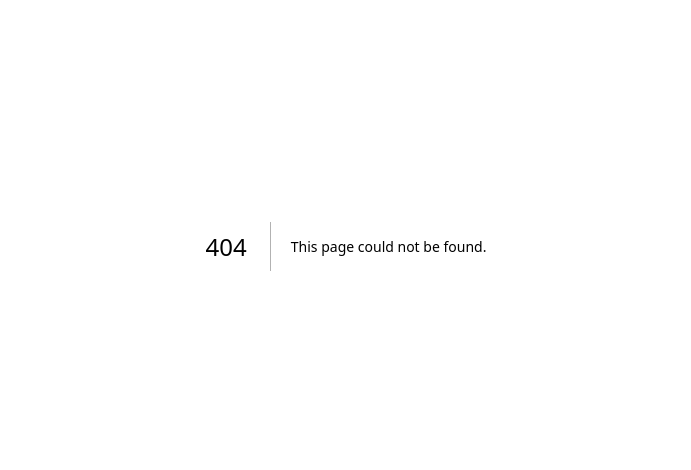
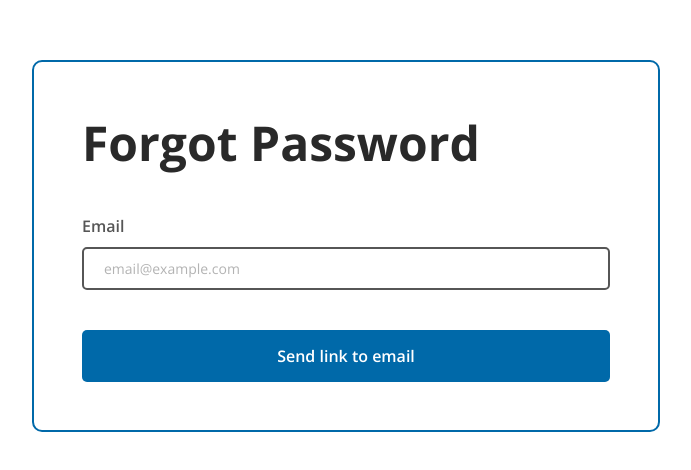
Before and after one commit to calblueprint/immigration-justice-project, a Next.js app: page /forgot-password in a window 1280 px wide. Before the commit this address had no page. Shown: the part 154-624 px from the top of the page, without its empty margins (294-985 px from the left). Built offline with nearby package versions, Linux system fonts and the light colour scheme.

Commit message:
got rid of erroring in TextInput component; finished Forgot Password page

```diff
--- a/src/app/(auth)/login/page.tsx
+++ b/src/app/(auth)/login/page.tsx
@@ -35,7 +35,6 @@ export default function Login() {
           <TextInput
             label="Email"
             placeholder="email@example.com"
-            erroring={false}
             errorText="Email Error" // {errorMessage}
             type="email"
             name="email"
@@ -45,7 +44,6 @@ export default function Login() {
           <TextInput
             label="Password"
             placeholder="Password"
-            erroring={false}
             errorText="Password Error"
             type="password"
             name="password"
--- /dev/null
+++ b/src/app/forgot-password/page.tsx
@@ -0,0 +1,34 @@
+'use client';
+
+import { useState } from 'react';
+import { useRouter } from 'next/navigation';
+import TextInput from '@/components/TextInput/index';
+import { H1, H4 } from '@/styles/text';
+// import supabase from '@/api/supabase/createClient';
+// import COLORS from '@/styles/colors';
+import { OuterDiv, FormDiv } from '@/app/(auth)/styles';
+import BigButton from '@/components/BigButton';
+
+export default function ForgotPassword() {
+  const [email, setEmail] = useState('');
+  const { push } = useRouter();
+
+  return (
+    <OuterDiv>
+      <FormDiv>
+        <H1>Forgot Password</H1>
+        <TextInput
+          label="Email"
+          placeholder="email@example.com"
+          type="email"
+          name="email"
+          value={email}
+          setValue={setEmail}
+        />
+        <BigButton type="button" onClick={() => push('/reset-password')}>
+          <H4 $color="white">Send link to email</H4>
+        </BigButton>
+      </FormDiv>
+    </OuterDiv>
+  );
+}
--- a/src/components/BigButton.tsx
+++ b/src/components/BigButton.tsx
@@ -14,7 +14,7 @@ const BigButton = styled.button<{ disabled?: boolean }>`
 
   padding: 0.94rem 0;
   border: none;
-  border-radius: 5px;
+  border-radius: 0.3125rem;
   cursor: pointer;
   width: 100%;
   &:hover {
--- a/src/components/TextInput/index.tsx
+++ b/src/components/TextInput/index.tsx
@@ -4,9 +4,8 @@ import { InputLabel, InputText, InputDiv, ErrorText } from './styles';
 type TextInputProps = {
   label: string;
   placeholder: string;
-  erroring: boolean;
-  errorText: string;
-  type: string;
+  errorText?: string;
+  type?: string;
   name: string;
   value: string;
   setValue: Dispatch<SetStateAction<string>>;
@@ -15,9 +14,8 @@ type TextInputProps = {
 export default function TextInput({
   label,
   placeholder,
-  erroring,
-  errorText = '',
-  type,
+  errorText = "",
+  type="text",
   name,
   value,
   setValue,
@@ -27,14 +25,14 @@ export default function TextInput({
       <InputLabel as="label">{label}</InputLabel>
       <InputText
         as="input"
-        $error={erroring}
+        $error={errorText !== ""}
         placeholder={placeholder}
         name={name}
         type={type}
         value={value}
         onChange={e => setValue(e.target.value)}
       />
-      {erroring && <ErrorText>{errorText}</ErrorText>}
+      {errorText && <ErrorText>{errorText}</ErrorText>}
     </InputDiv>
   );
 }
```
